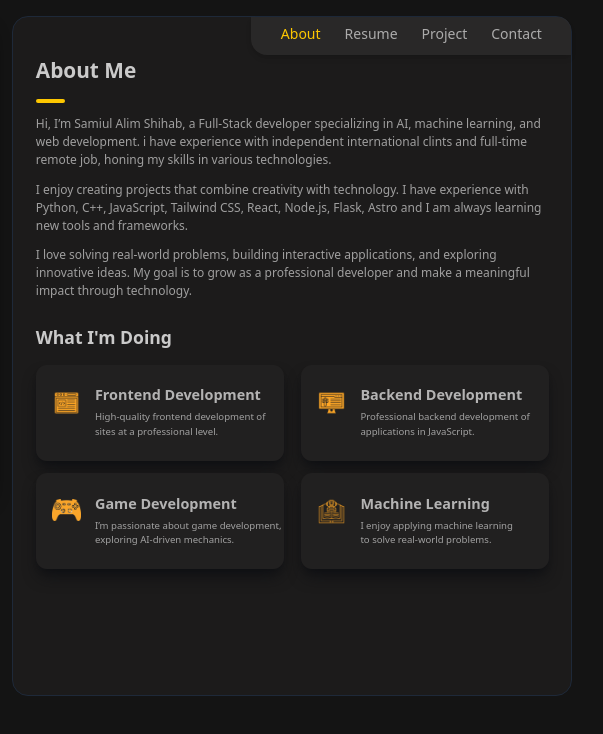
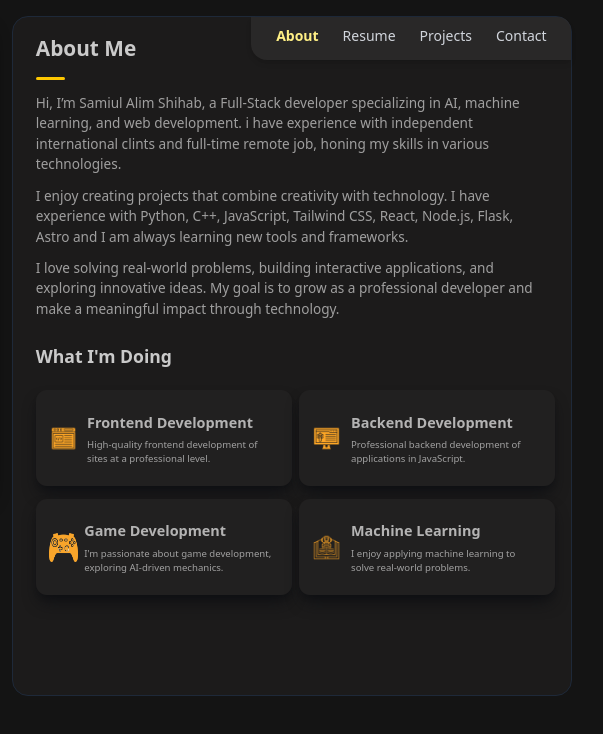
Before and after one commit to Shamiul-alim/My-Portfolio, an Astro site: page / in a window 1280 px wide. Shown: the full height of the page, 444-1047 px from the left. Built offline with nearby package versions, Linux system fonts and the light colour scheme; Astro itself is replaced by a stand-in of ours.

Commit message:
about-update

```diff
--- a/src/components/About.tsx
+++ b/src/components/About.tsx
@@ -1,74 +1,53 @@
-import React from 'react';
-import Data from '../components/data.json';
+import { useState, type JSX } from "react";
+import activities from "../lib/activity.json";
+import { Boxes, Brain, Monitor, Server } from "lucide-react";
+import { motion } from "framer-motion";
+import React from "react";
 
 
 export default function About() {
   return (
-    <div className='ml-[1.4rem] mr-[1.4rem] flex flex-col'>
+    <div className='pl-[1.4rem] pr-[1.4rem] pt-[1rem]'>
         <h1 className='text-[#ffffffc4] text-[1.3rem] font-bold font-sans'>About Me</h1>
         <div className='h-[0.2rem] w-[1.8rem] bg-yellow-400 rounded-2xl mt-[0.8rem] mb-[0.8rem]'/>
         <div className='mb-[1.5rem]'>
-            <p className='text-[#ffffff94] text-[0.75rem] mb-[0.7rem] font-sans'>
+            <p className='text-[#ffffff94] text-[0.75rem] sm:text-[0.85rem] mb-[0.7rem] font-sans'>
                 Hi, I’m Samiul Alim Shihab, a Full-Stack developer specializing in AI, machine learning, and web development. i have experience with independent international clints and full-time remote job, honing my skills in various technologies.</p>
-            <p className='text-[#ffffff94] text-[0.75rem] mb-[0.7rem] font-sans'>
+            <p className='text-[#ffffff94] text-[0.75rem] sm:text-[0.85rem] mb-[0.7rem] font-sans'>
                 I enjoy creating projects that combine creativity with technology. I have experience with Python, C++, JavaScript, Tailwind CSS, React, Node.js, Flask, Astro and I am always learning new tools and frameworks.
             </p>
-            <p className='text-[#ffffff94] text-[0.75rem] font-sans'>
+            <p className='text-[#ffffff94] text-[0.75rem] sm:text-[0.85rem] font-sans'>
                 I love solving real-world problems, building interactive applications, and exploring innovative ideas. My goal is to grow as a professional developer and make a meaningful impact through technology.
             </p>
         </div>
         <h1 className='text-[#ffffffc4] text-[1.1rem] font-bold font-sans'>What I'm Doing</h1>
-        <div className='flex flex-col mt-[0.9rem] gap-[0.8rem]'>
-            <div className='flex flex-row gap-[1.1rem]'>
-                <div className='h-[6rem] w-[16rem] bg-[#232222cf] rounded-[0.7rem] shadow-lg
-                shadow-[#0e0f12d0] flex flex-row gap-[0.3rem] '>
-                    <div className='w-[3.3rem] h-[6rem]'>
-                        <img className='h-[1.8rem] w-[1.8rem] mt-[1.5rem] ml-[1rem] ' src={Data.fontendIcon}></img>
-                    </div>
-                    <div className='flex flex-col pt-[1.2rem] pl-[0.1rem] gap-[0.3rem]'>
-                        <h1 className='text-[0.9rem] font-sans font-semibold text-[#ffffffa9]'>Frontend Development</h1>
-                        <p className='text-[0.6rem] text-[#ffffff94]'>
-                            High-quality frontend development of <br/>sites at a professional level.
-                        </p>
-                    </div>
-                </div>
-                <div className='h-[6rem] w-[16rem] bg-[#232222cf] rounded-[0.7rem]  shadow-lg shadow-[#0e0f12d0] flex flex-row gap-[0.3rem]'>
-                    <div className='w-[3.3rem] h-[6rem]'>
-                        <img className='h-[1.8rem] w-[1.8rem] mt-[1.5rem] ml-[1rem] ' src={Data.backendIcon}></img>
-                    </div>
-                    <div className='flex flex-col pt-[1.2rem] pl-[0.1rem] gap-[0.3rem]'>
-                        <h1 className='text-[0.9rem] font-sans font-semibold text-[#ffffffa9]'>Backend Development</h1>
-                        <p className='text-[0.6rem] text-[#ffffff94]'>
-                            Professional backend development of <br/>applications in JavaScript.
-                        </p>
-                    </div>
-                </div>
-            </div>
-            <div className='flex flex-row gap-[1.1rem]'>
-                <div className='h-[6rem] w-[16rem] bg-[#232222cf] rounded-[0.7rem] shadow-lg
-                shadow-[#0e0f12d0] flex flex-row gap-[0.3rem] '>
-                    <div className='w-[3.3rem] h-[6rem]'>
-                        <img className='h-[1.4rem] w-[1.8rem] mt-[1.6rem] ml-[1rem] ' src={Data.gameIcon}></img>
-                    </div>
-                    <div className='flex flex-col pt-[1.2rem] pl-[0.1rem] gap-[0.3rem]'>
-                        <h1 className='text-[0.9rem] font-sans font-semibold text-[#ffffffa9]'>Game Development</h1>
-                        <p className='text-[0.6rem] text-[#ffffff94]'>
-                            I’m passionate about game development,<br/> exploring AI-driven mechanics.
-                        </p>
-                    </div>
-                </div>
-                <div className='h-[6rem] w-[16rem] bg-[#232222cf] rounded-[0.7rem]  shadow-lg shadow-[#0e0f12d0] flex flex-row gap-[0.3rem] '>
-                    <div className='w-[3.3rem] h-[6rem]'>
-                        <img className='h-[1.8rem] w-[1.8rem] mt-[1.5rem] ml-[1rem] ' src={Data.machineIcon1}></img>
-                    </div>
-                    <div className='flex flex-col pt-[1.2rem] pl-[0.1rem] gap-[0.3rem]'>
-                        <h1 className='text-[0.9rem] font-sans font-semibold text-[#ffffffa9]'>Machine Learning</h1>
-                        <p className='text-[0.6rem] text-[#ffffff94]'>
-                            I enjoy applying machine learning <br/>to solve real-world problems.
-                        </p>
-                    </div>
-                </div>
-            </div>
+        <div className="grid grid-cols-1 sm:grid-cols-2 mt-[1.3rem] gap-[0.8rem] ">
+            {activities.activities.map((activity,index)=>(
+                <motion.div
+                    key={index}
+                    className=" group h-[6rem] w-full sm:w-[16rem] bg-[#232222cf] rounded-[0.7rem] shadow-lg shadow-[#0e0f12d0] flex flex-row cursor-pointer border-2 border-transparent "
+                    whileHover={{
+                        boxShadow: "0 0 20px rgba(250,204,21,0.8)",
+                        borderColor: "rgba(255, 215, 58, 0.8)",
+                        scale: 1.02,
+                    }}
+                    transition={{ type: "spring", stiffness: 200, damping: 10 }}
+                    >
+
+                        <div className='w-[3.3rem] h-[6rem]'>
+                            <img className='h-[1.8rem] w-[1.8rem] mt-[2rem] ml-[0.7rem] ' src={activity.icon}></img>
+                        </div>
+                        <div className='flex flex-col pt-[1.2rem] pl-[1rem] pr-[1rem] gap-[0.3rem] '>
+                            <h1 className='text-[0.9rem] font-sans font-semibold text-[#ffffffa9]'>
+                                {activity.title}
+                            </h1>
+                            <p className='text-[0.6rem] text-[#ffffff94]'>
+                            {activity.description}
+                            </p>
+                        </div>
+
+                </motion.div>
+            ))}
         </div>
     </div>
   );
--- a/src/components/Navbar.tsx
+++ b/src/components/Navbar.tsx
@@ -1,16 +1,34 @@
-import React from 'react';
-
+"use client";
+import { useEffect,useState } from "react";
 
 export default function Navbar() {
-  const path = window.location.pathname;
+  const [currentPath, setcurrentPath] = useState("");
+  useEffect(()=>{
+    setcurrentPath(window.location.pathname);
+  },[]);
+  const links = [
+    { name: "About", path: "/" },
+    { name: "Resume", path: "/resume" },
+    { name: "Projects", path: "/projects" },
+    { name: "Contact", path: "/contact" }
+  ];
   return (
-    <nav>
-        <ul className="bg-[#2d2c2ccf] w-[20rem] h-[2.4rem] ml-auto rounded-bl-[1rem] rounded-tr-[0.8rem] flex flex-row text-[#ffffff9c] justify-center items-center gap-[1.5rem] pb-[0.3rem] text-sm shadow-md ">
-                    <li><a className={path === "/" ? "text-yellow-400" : "text-[#ffffff9c] hover:text-yellow-400"} href="/">About</a></li>
-                    <li><a className={path === "/resume" ? "text-yellow-400" : "text-[#ffffff9c] hover:text-yellow-400"}href='/resume'>Resume</a></li>
-                    <li><a className={path === "/project" ? "text-yellow-400" : "text-[#ffffff9c] hover:text-yellow-400"}href='/project'>Project</a></li>
-                    <li><a className={path === "/contact" ? "text-yellow-400" : "text-[#ffffff9c] hover:text-yellow-400"}href='contact'>Contact</a></li>
-        </ul>
+    <nav className="bg-[#2d2c2ccf] w-[20rem] h-[2.7rem] float-right rounded-bl-[1rem] rounded-tr-[0.8rem] flex flex-row text-[#ffffff9c] justify-center items-center gap-[1.5rem] pb-[0.3rem] text-sm shadow-md">
+
+        {links.map((link) => (
+          <a
+            key={link.path}
+            href={link.path}
+            className={`${
+              currentPath === link.path
+                ? "text-yellow-200 font-bold"
+                : "text-gray-300 hover:text-yellow-200"
+            }`}
+          >
+            {link.name}
+          </a>
+        ))}
+
     </nav>
   );
 }
--- a/src/components/Profile.tsx
+++ b/src/components/Profile.tsx
@@ -1,5 +1,5 @@
 import React from 'react';
-import Data from '../components/data.json';
+import Data from '../lib/data.json';
 // import { date } from 'astro:schema';
 
 export default function profile() {
--- /dev/null
+++ b/src/lib/activity.json
@@ -0,0 +1,24 @@
+{
+  "activities": [
+    {
+      "icon":"/fontend.png",
+      "title": "Frontend Development",
+      "description": "High-quality frontend development of sites at a professional level."
+    },
+    {
+        "icon":"/backend.png",
+      "title": "Backend Development",
+      "description": "Professional backend development of applications in JavaScript."
+    },
+    {
+        "icon":"/game.png",
+      "title": "Game Development",
+      "description": "I'm passionate about game development, exploring AI-driven mechanics."
+    },
+    {
+        "icon":"/machine1.png",
+      "title": "Machine Learning",
+      "description": "I enjoy applying machine learning to solve real-world problems."
+    }
+  ]
+}
--- a/src/pages/index.astro
+++ b/src/pages/index.astro
@@ -4,7 +4,5 @@ import About from '../components/About'
 ---
 
 <Layout>
-    <div>
-        <About/>
-    </div>
+    <About client:load />
 </Layout>
```
Also changed, not shown: package.json (+5 -2 lines), src/lib/data.json (renamed from src/components/data.json), 1 other file.
